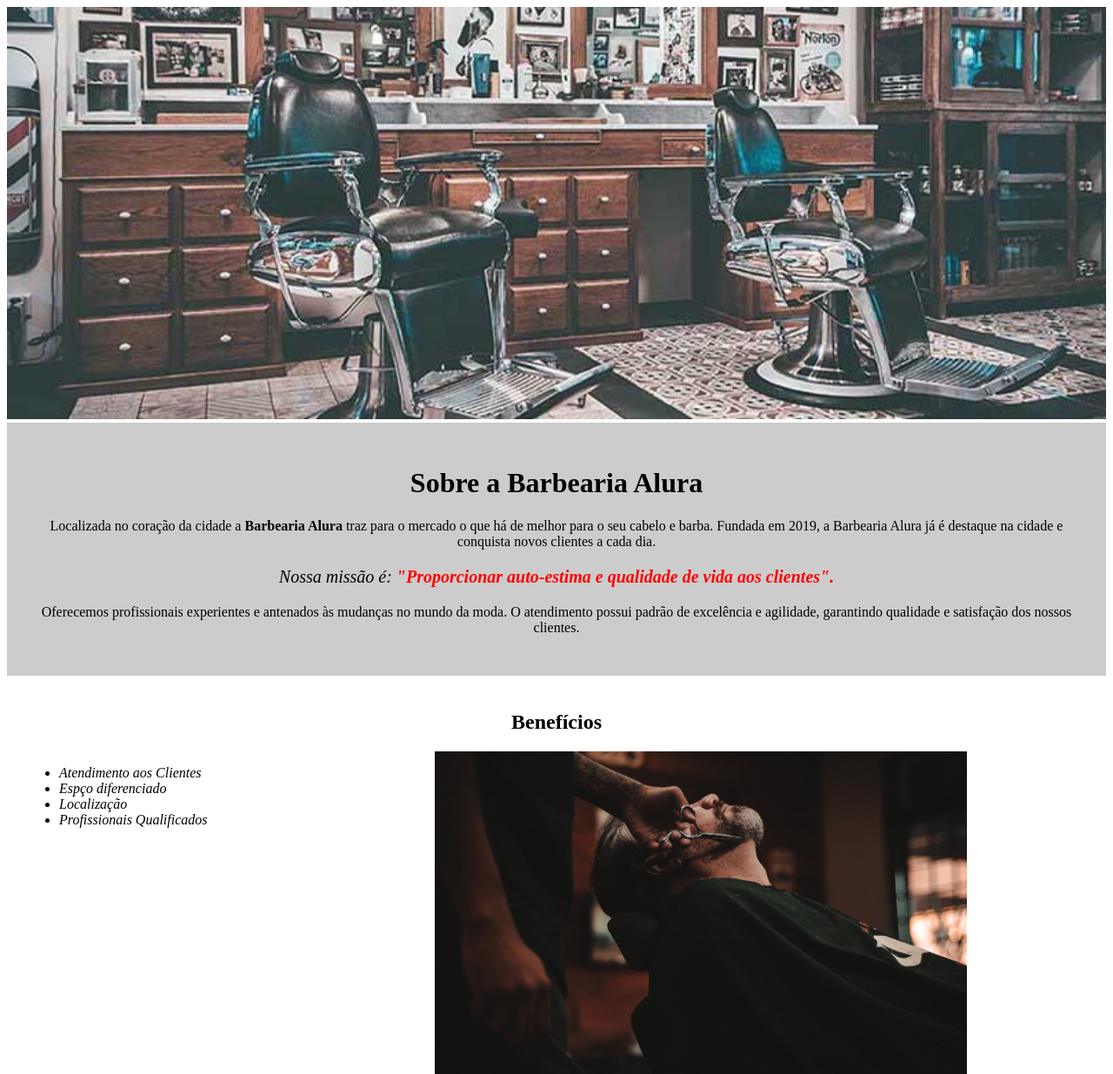
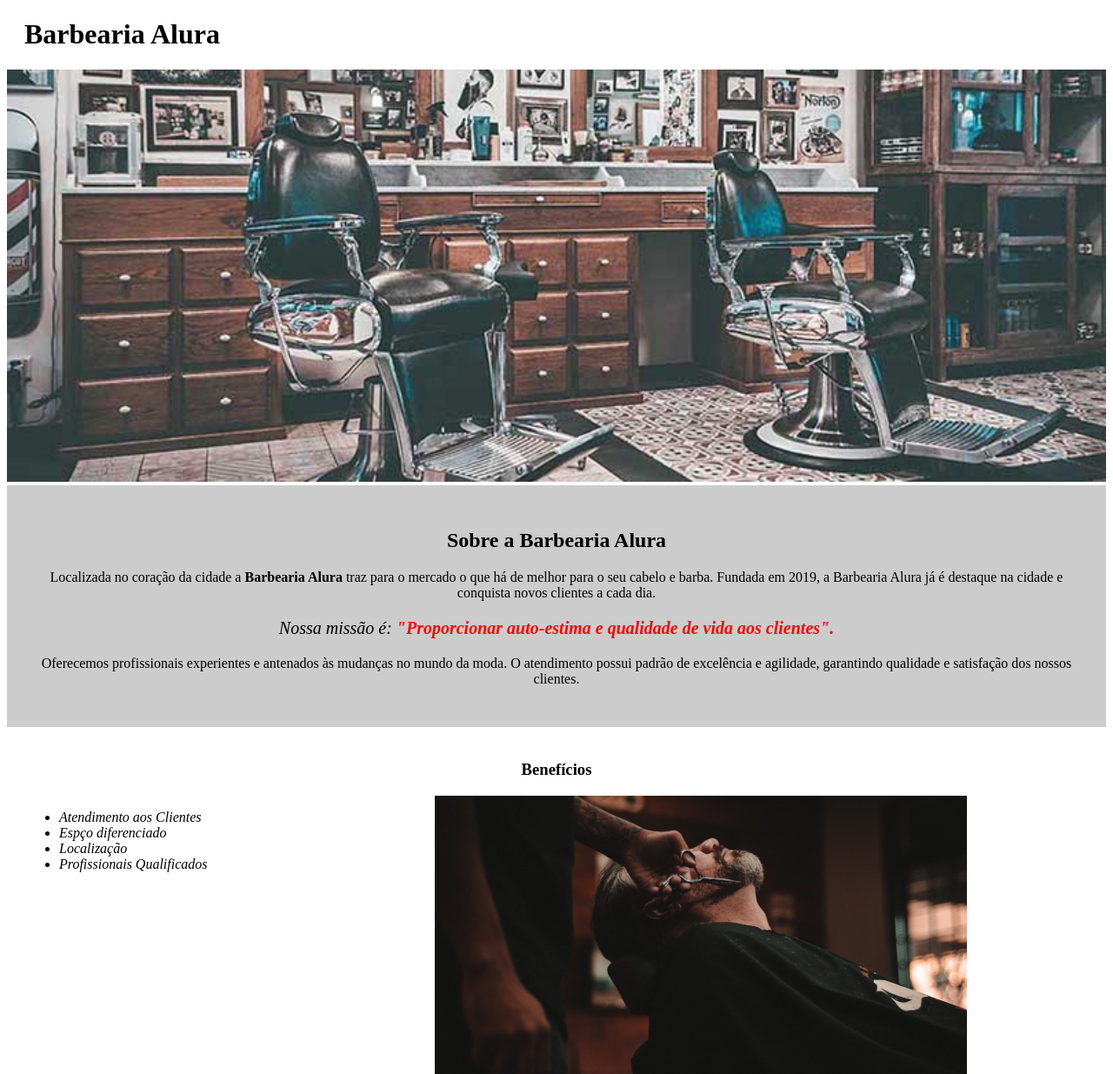
Before and after one commit to HudsondeSouzaSantos/escola-britania, a plain HTML site: page index.html in a window 1280 px wide. Shown: the top 1235 px of the page at 87% size. Drawn offline with Linux system fonts and the light colour scheme.

Commit message:
parte 01

```diff
--- a/css/style.css
+++ b/css/style.css
@@ -1,3 +1,7 @@
+.titulo-principal {
+    padding-left: 20px;
+}
+
 #banner {
     width: 100%;
 }
@@ -7,7 +11,7 @@
     padding: 30px;
 }
 
-h1 {
+.titulo-centralizado {
     text-align: center;
 }
 
@@ -32,10 +36,6 @@ em strong {
     font-style: italic;
 }
 
-h2 {
-    text-align: center;
-}
-
 ul {
     display: inline-block;
     vertical-align: top;
--- a/index.html
+++ b/index.html
@@ -8,16 +8,19 @@
 </head>
 
 <body>
+    <header class="titulo-principal">
+        <h1>Barbearia Alura</h1>
+    </header>
     <img id="banner" src="img/banner.jpg">
     <div class="principal">
-        <h1>Sobre a Barbearia Alura</h1>
+        <h2 class="titulo-centralizado">Sobre a Barbearia Alura</h2>
         <p>Localizada no coração da cidade a <strong>Barbearia Alura</strong> traz para o mercado o que há de melhor para o seu cabelo e barba. Fundada em 2019, a Barbearia Alura já é destaque na cidade e conquista novos clientes a cada dia.</p>
         <p id="missao"><em>Nossa missão é: <strong>"Proporcionar auto-estima e qualidade de vida aos
 					clientes".</strong></em></p>
         <p>Oferecemos profissionais experientes e antenados às mudanças no mundo da moda. O atendimento possui padrão de excelência e agilidade, garantindo qualidade e satisfação dos nossos clientes.</p>
     </div>
     <div class="beneficios">
-        <h2>Benefícios</h2>
+        <h3 class="titulo-centralizado">Benefícios</h3>
         <ul>
             <li class="itens">Atendimento aos Clientes</li>
             <li class="itens">Espço diferenciado</li class="itens">
```
